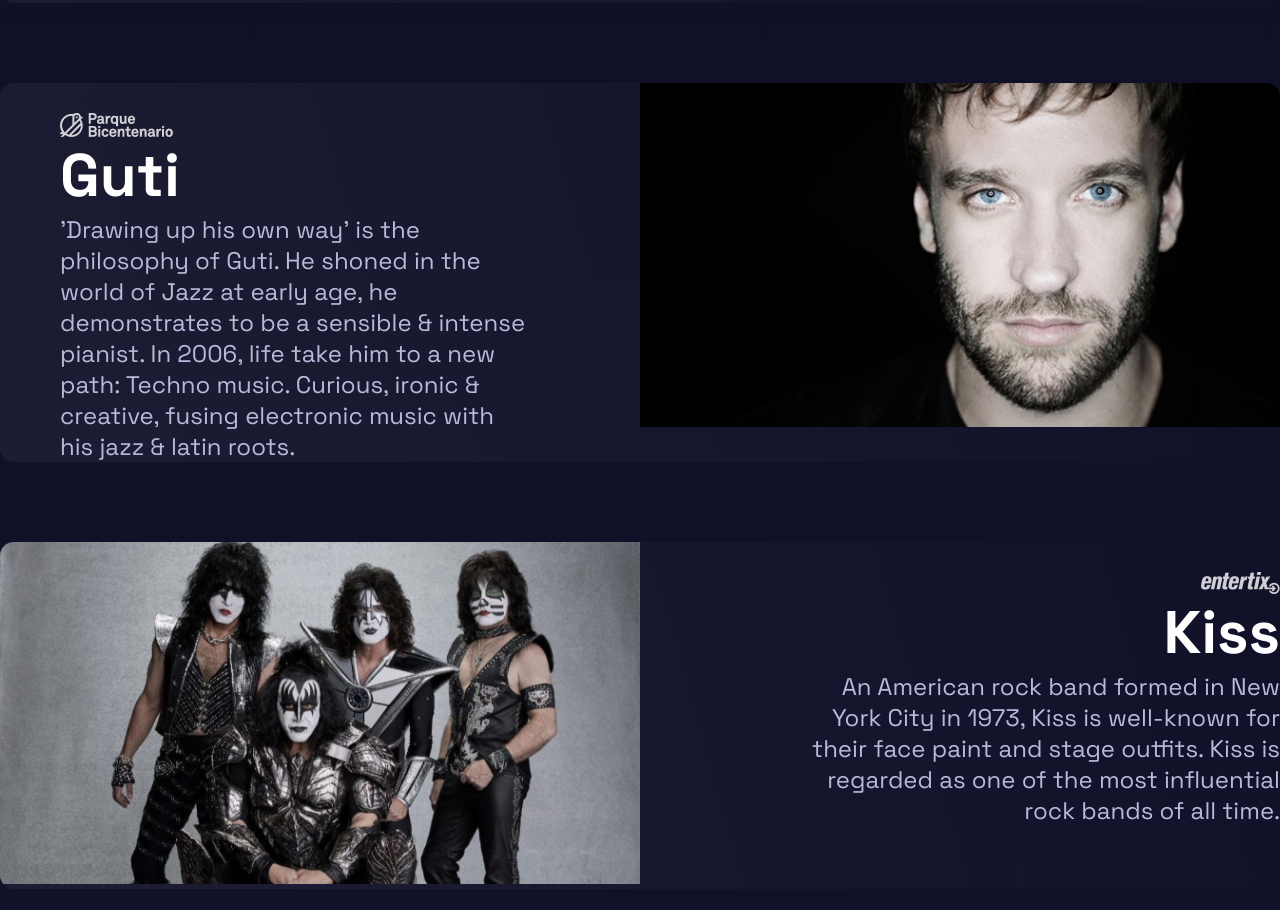
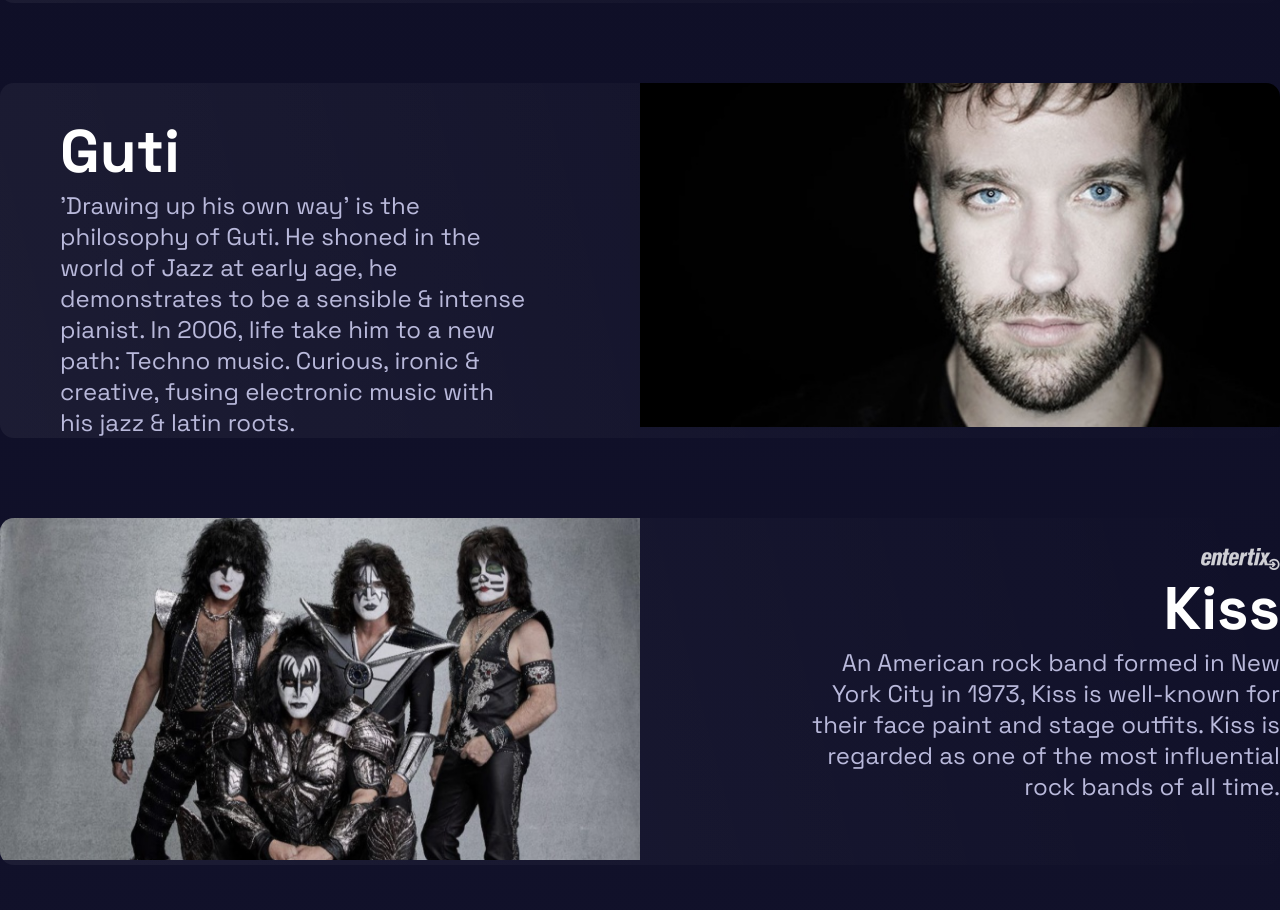
Before and after one commit to DanielJin0715/BackstageFrontend, a React (Create React App) app: page / in a window 1280 px wide. Shown: the part 3603-4513 px from the top of the page. Built offline with nearby package versions, Linux system fonts and the light colour scheme.

Commit message:
remove mark

```diff
--- a/src/pages/home/artistpartners/index.js
+++ b/src/pages/home/artistpartners/index.js
@@ -18,7 +18,7 @@
   },
   {
     image: "/images/artists/artist3.png",
-    mark: "/images/artists/mark3.png",
+    // mark: "/images/artists/mark3.png",
     // name: "Solomun",
     // content:
     //   "Solomun is a Bosnian-German DJ and a four-time DJ Awards Winner for Best Melodic House DJ, Best Producer and Best DJ.",
```
